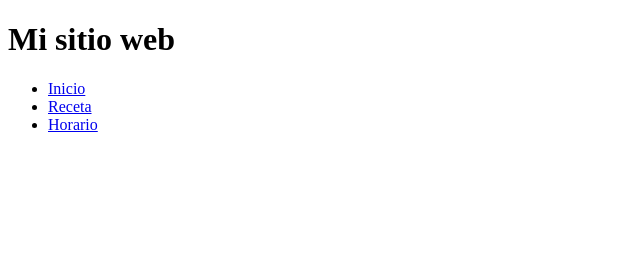
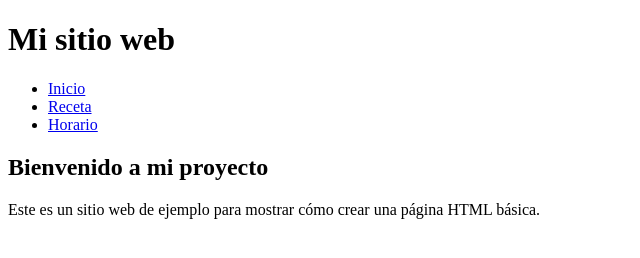
Before and after one commit to millicay-ana2007/Primer-Trabajo-de-Programacion, a plain HTML site: page index.html in a window 1280 px wide. Shown: the whole page, without its empty margins (0-640 px from the left). Drawn offline with Linux system fonts and the light colour scheme.

```diff
--- a/index.html
+++ b/index.html
@@ -3,7 +3,7 @@
 <head>
     <meta charset="UTF-8">
     <meta name="viewport" content="width=device-width, initial-scale=1.0">
-    <title>Document</title>
+    <title>Bienvenido a mi proyecto</title>
 </head>
 <body>
     <header>
@@ -14,5 +14,9 @@
             <li><a href="horario.html">Horario</a></li>
         </ul>
     </header>
+    <main>
+        <h2>Bienvenido a mi proyecto</h2>
+        <p>Este es un sitio web de ejemplo para mostrar cómo crear una página HTML básica.</p>
+    </main>
 </body>
 </html>
```
